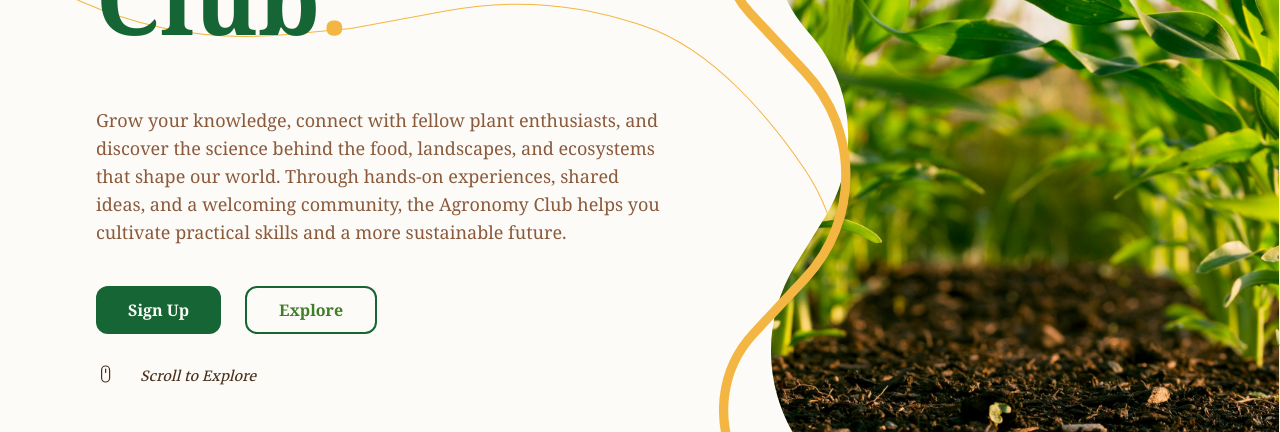
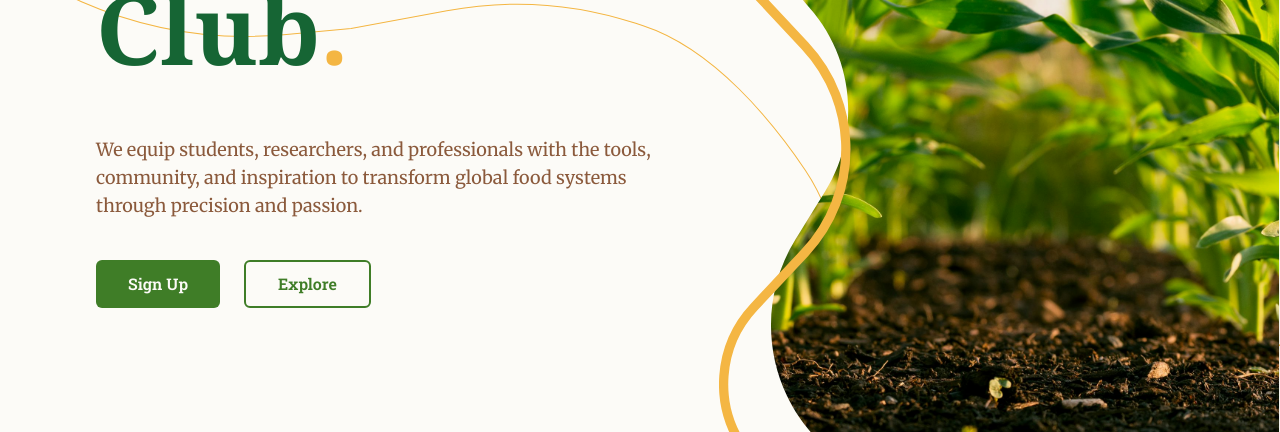
Before and after one commit to codersforcauses/agronomy-club, a Next.js app in the folder client/: page / in a window 1280 px wide. Shown: the part 368-800 px from the top of the page. Built offline with nearby package versions, Linux system fonts and the light colour scheme; no server answers.

Commit message:
style: make font of text & btns match brand, adjust colour & rounded of btns

```diff
--- a/client/src/app/page.tsx
+++ b/client/src/app/page.tsx
@@ -1,20 +1,10 @@
 "use client";
 
-import { Inter as FontSans } from "next/font/google";
 import Image from "next/image";
-import { useState } from "react";
-
-import { usePings } from "@/hooks/pings";
-import { cn } from "@/lib/utils";
 
 import { Button } from "../components/ui/button";
 
 export default function Home() {
-  const [clicked, setClicked] = useState(false);
-  const { data, isLoading } = usePings({
-    enabled: clicked,
-  });
-
   return (
     <main className="relative flex min-h-screen w-full flex-col overflow-hidden bg-brand-surface">
       <div className="pointer-events-none absolute inset-0 z-0 overflow-hidden">
@@ -33,49 +23,28 @@ export default function Home() {
         </div>
       </div>
 
-      <div className="relative z-10 flex flex-1 flex-col justify-center pt-12 md:flex-row md:items-center md:pt-8">
+      <div className="relative z-10 flex flex-1 flex-col justify-center md:flex-row md:items-center">
         <div className="flex w-full flex-col gap-6 px-6 py-12 sm:px-12 md:w-3/5 md:py-0 md:pl-12 lg:pl-16 lg:pr-8 xl:pl-24">
           <h1 className="font-serif text-6xl font-bold text-brand-green-dark lg:text-7xl xl:text-8xl">
             Agronomy Club<span className="text-brand-yellow">.</span>
           </h1>
 
-          <p className="max-w-xl pt-9 font-serif text-lg text-brand-brown">
-            Grow your knowledge, connect with fellow plant enthusiasts, and
-            discover the science behind the food, landscapes, and ecosystems
-            that shape our world. Through hands-on experiences, shared ideas,
-            and a welcoming community, the Agronomy Club helps you cultivate
-            practical skills and a more sustainable future.
+          <p className="max-w-xl pt-9 text-lg text-brand-brown">
+            We equip students, researchers, and professionals with the tools,
+            community, and inspiration to transform global food systems through
+            precision and passion.
           </p>
 
           <div className="mt-4 flex gap-6">
-            <Button className="h-12 rounded-xl bg-brand-green-dark px-8 font-serif text-base font-semibold text-brand-surface hover:bg-brand-yellow hover:text-brand-brown">
+            <Button className="h-12 bg-brand-green px-8 text-base font-semibold text-brand-surface hover:bg-brand-yellow hover:text-brand-brown">
               Sign Up
             </Button>
             <Button
               variant="outline"
-              className="h-12 rounded-xl border-2 border-brand-green-dark bg-transparent px-8 font-serif text-base font-semibold text-brand-green hover:bg-brand-green/30 hover:text-brand-green"
+              className="h-12 border-2 border-brand-green bg-transparent px-8 text-base font-semibold text-brand-green hover:bg-brand-green/30 hover:text-brand-green"
             >
               Explore
             </Button>
-          </div>
-
-          <div className="flex w-fit items-center gap-3 self-start text-brand-text">
-            <svg
-              viewBox="0 0 40 24"
-              width="32"
-              height="32"
-              fill="none"
-              stroke="currentColor"
-              strokeWidth="1.5"
-              strokeLinecap="round"
-              strokeLinejoin="round"
-            >
-              <path d="M12 2a5 5 0 00-5 5v10a5 5 0 005 5h0a5 5 0 005-5V7a5 5 0 00-5-5z" />
-              <path d="M12 6v4" />
-            </svg>
-            <span className="pt-1 text-sm font-medium italic tracking-wide">
-              Scroll to Explore
-            </span>
           </div>
         </div>
 
```
